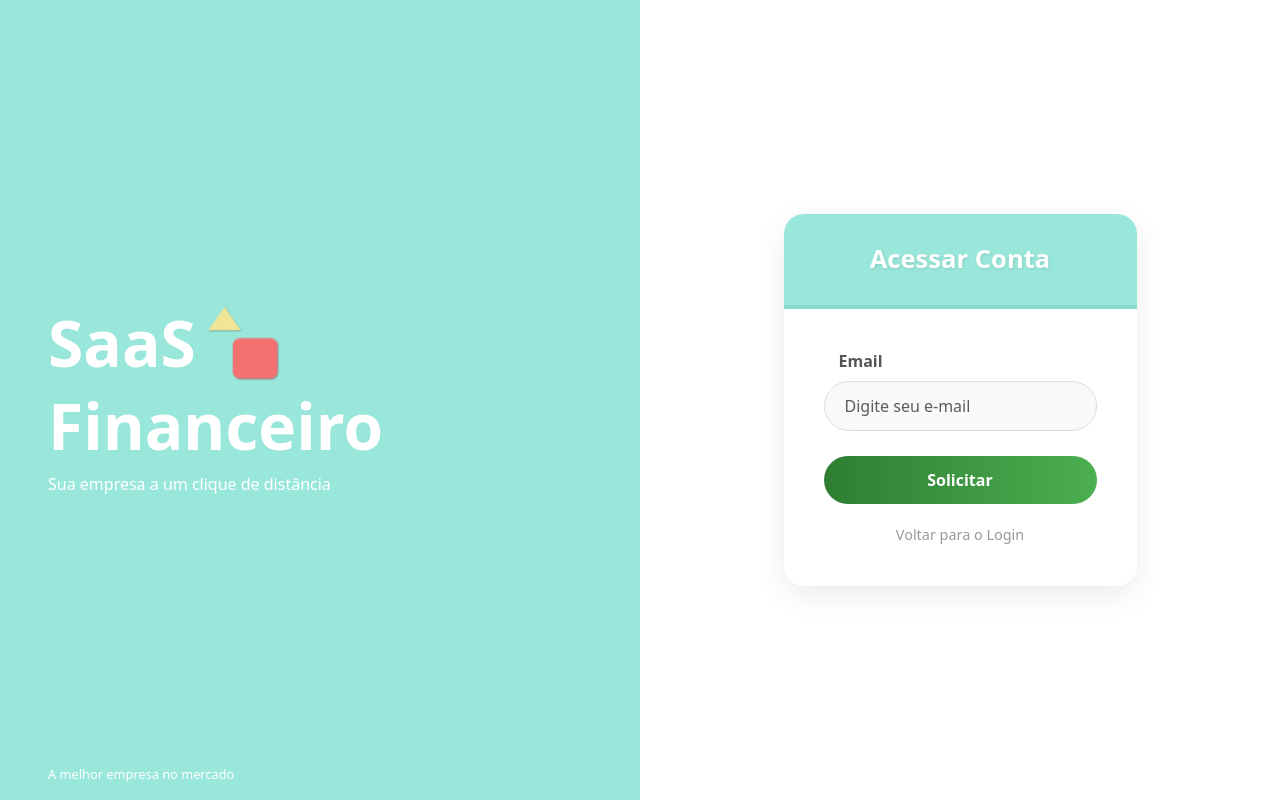
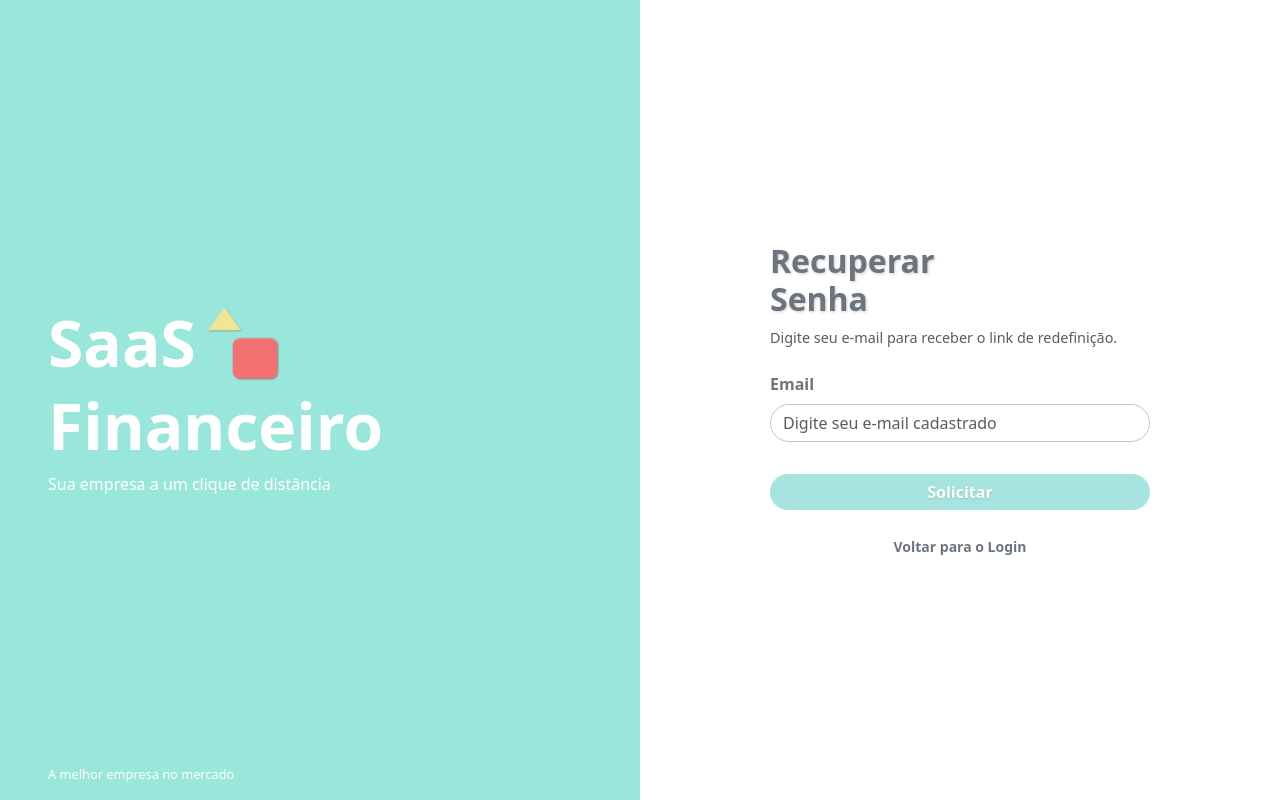
Before and after one commit to Iago-adams/Projeto-SaaS-Financeiro, a Flask app: page /auth/request/reset/password/ in a window 1280 px wide. Run offline with Flask 3, Linux system fonts and the light colour scheme; parts of the project's set-up code (start-up, migrations or seed data) failed here and were passed over.

Commit message:
as pagina de reset e request password agr tao bonita e parecida com as de login

```diff
--- a/app/auth/templates/request_password.html
+++ b/app/auth/templates/request_password.html
@@ -1,126 +1,52 @@
 {% extends 'base_auth.html' %}
+
+{% block title %}Recuperar Senha{% endblock %}
 
 {% block content %}
 
 <style>
-    /* Centralização Vertical e Horizontal */
-    .auth-wrapper {
-        display: flex;
-        justify-content: center;
-        align-items: center;
-        min-height: 80vh;
-        padding: 20px;
+    /* Botão Verde Água com texto BRANCO */
+    .custom-btn-teal {
+        background-color: #a7e4df !important; /* Força a cor do fundo */
+        border: none;
+        color: white !important; /* Texto Branco */
+        font-weight: bold;
+        text-shadow: 0px 1px 2px rgba(0,0,0,0.15); /* Sombra para leitura */
+        transition: all 0.3s;
     }
-
-    /* Card Principal */
-    .auth-card {
-        background: white;
-        border-radius: 20px;
-        box-shadow: 0 10px 30px rgba(0,0,0,0.08); /* Sombra suave */
-        width: 100%;
-        max-width: 450px; /* Um pouco mais estreito pois tem poucos campos */
-        overflow: hidden;
-        border: none;
-    }
-
-    /* Cabeçalho Verde */
-    .auth-header {
-        background-color: #99E6DA; /* A cor da sua marca */
-        padding: 30px;
-        text-align: center;
-        border-bottom: 4px solid #8bdacc;
-    }
-
-    .auth-title {
-        color: white;
-        font-weight: 700;
-        margin: 0;
-        font-size: 1.6rem;
-        text-shadow: 1px 1px 3px rgba(0,0,0,0.1);
-    }
-
-    .auth-body {
-        padding: 40px;
-    }
-
-    /* Inputs Pílula */
-    .form-control {
-        border-radius: 50px;
-        padding: 12px 20px;
-        border: 1px solid #ddd;
-        background-color: #f9f9f9;
-        margin-bottom: 25px; /* Espaço para o botão não colar */
-    }
-
-    .form-control:focus {
-        border-color: #99E6DA;
-        box-shadow: 0 0 0 4px rgba(153, 230, 218, 0.3);
-        background-color: #fff;
-    }
-
-    /* Labels */
-    .form-label {
-        font-weight: 600;
-        color: #555;
-        margin-left: 15px;
-        margin-bottom: 8px;
-        display: block;
-    }
-
-    /* Botão Verde */
-    .btn-custom {
-        border-radius: 50px;
-        padding: 12px 30px;
-        font-weight: bold;
-        background: linear-gradient(90deg, #2E7D32 0%, #4CAF50 100%);
-        border: none;
-        color: white;
-        width: 100%;
-        transition: transform 0.2s;
-    }
-
-    .btn-custom:hover {
+    .custom-btn-teal:hover {
+        background-color: #8bdacc !important; /* Escurece um pouco ao passar o mouse */
+        color: white !important;
         transform: translateY(-2px);
-        box-shadow: 0 5px 15px rgba(76, 175, 80, 0.3);
-        color: white;
-    }
-
-    /* Link de voltar (opcional, fica bonito) */
-    .back-link {
-        display: block;
-        text-align: center;
-        margin-top: 20px;
-        color: #999;
-        text-decoration: none;
-        font-size: 0.9rem;
-    }
-    .back-link:hover {
-        color: #2E7D32;
     }
 </style>
 
-<div class="auth-wrapper">
-    <div class="auth-card">
+<div style="max-width: 380px; width: 100%;">
 
-        <div class="auth-header">
-            <h1 class="auth-title">Acessar Conta</h1>
+    <h2 class="fw-bold mb-2 text-secondary" style="text-shadow:1px 1px 3px rgba(0,0,0,0.2);">
+        Recuperar<br>Senha
+    </h2>
+    <p class="text-muted mb-4" style="font-size: 0.9rem;">
+        Digite seu e-mail para receber o link de redefinição.
+    </p>
+
+    <form method="post" class="w-100">
+        {{ form.csrf_token() }}
+
+        <div class="mb-3">
+            {{ form.email.label(class="form-label text-secondary fw-bold") }}
+            {{ form.email(class="form-control rounded-pill border-secondary-subtle", placeholder="Digite seu e-mail cadastrado") }}
         </div>
 
-        <div class="auth-body">
-            <form method="post">
-                {{ form.csrf_token() }}
+        {{ form.btnSubmit(class="btn w-100 rounded-pill mt-3 custom-btn-teal") }}
 
-                <div>
-                    {{ form.email.label(class="form-label") }}
-                    {{ form.email(class="form-control", placeholder="Digite seu e-mail") }}
-                </div>
+        <div class="mt-4 text-center">
+            <a href="{{ url_for('auth.login') }}" class="text-decoration-none text-secondary fw-bold small">
+                <i class="bi bi-arrow-left"></i> Voltar para o Login
+            </a>
+        </div>
 
-                {{ form.btnSubmit(class="btn btn-custom") }}
-
-                <a href="{{ url_for('auth.login') }}" class="back-link">Voltar para o Login</a>
-            </form>
-        </div>
-    </div>
+    </form>
 </div>
 
 {% endblock %}
```
Also changed, not shown: app/auth/templates/reset_password.html (+67 -95 lines).
